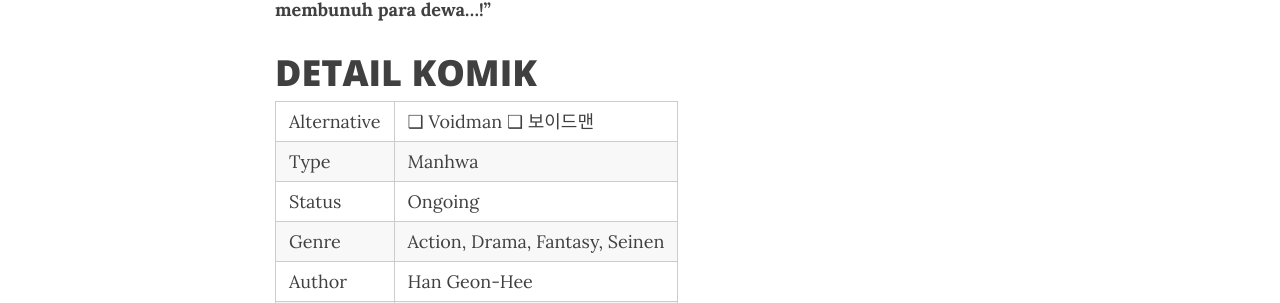
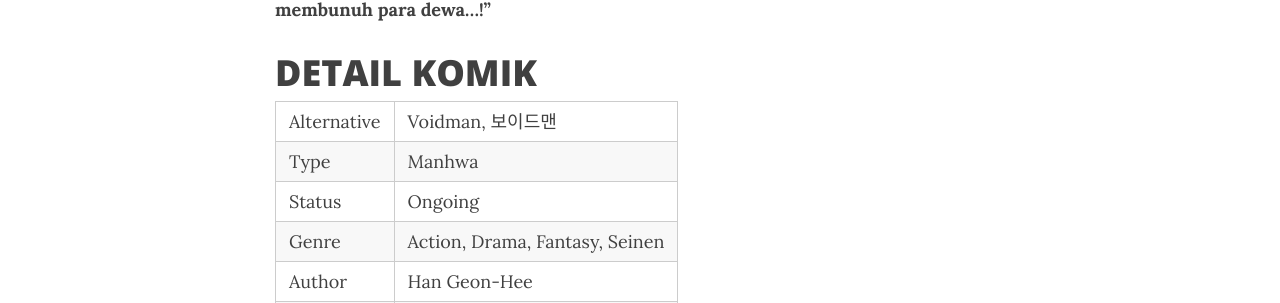
Before and after one commit to kumabatch/kumabatch.github.io, a Jekyll site: the page built from _posts/2024-08-01-voidman.md, in a window 1280 px wide and 900 px high, scrolled down 701 px. Shown: the part 150-453 px from the top of the window. Built offline with Jekyll 4.4.1, drawn with Linux system fonts in a browser that asks for light colours; comment, search, counter and statistics services are not loaded.

```diff
--- a/_posts/2024-08-01-voidman.md
+++ b/_posts/2024-08-01-voidman.md
@@ -15,7 +15,7 @@ author: Neko
 
 <h1>DETAIL KOMIK</h1>
 
-| Alternative | ❑ Voidman  ❑ 보이드맨 |
+| Alternative | Voidman, 보이드맨 |
 | Type | Manhwa |
 | Status | Ongoing |
 | Genre | Action, Drama, Fantasy, Seinen |
```
